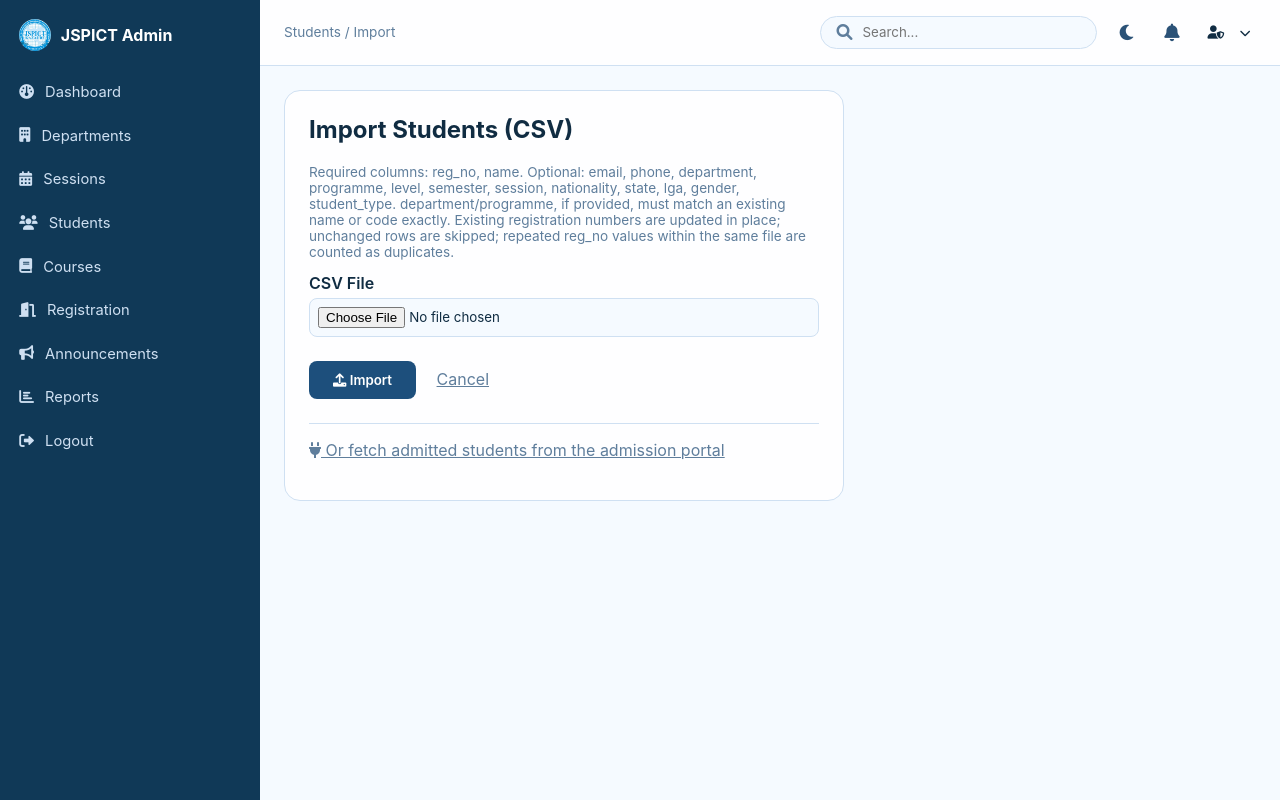
After one commit to buagumel/reg_portal, a Flask app: template templates/admin/student_import.html in a window 1280 px wide. The commit adds this page. Run offline with Flask 3, Linux system fonts and the light colour scheme; the template is opened without the code that fills it, so the values that code supplies are empty; some libraries are stand-ins or nearby versions.

Commit message:
feat: add Student CSV import and admission-portal interface stub — replaces admin_stub_students_import

```diff
--- a/app.py
+++ b/app.py
@@ -66,6 +66,8 @@ from services.admin_student import (
     list_active_programmes, list_students, get_student, get_student_profile,
     create_student, update_student, set_account_status, reset_student_password, resend_verification,
 )
+from services.student_import import import_students_csv
+from models import StudentImportJob
 
 app = Flask(__name__)
 app.config['SECRET_KEY'] = SECRET_KEY
@@ -1313,10 +1315,34 @@ def admin_session_clone(session_id):
     return redirect(url_for('admin_session_edit', session_id=new_session.id))
 
 
-@app.route('/admin/students/import')
+@app.route('/admin/students/import', methods=['GET', 'POST'])
 @permission_required('students.manage')
-def admin_stub_students_import():
-    return render_template('admin/coming_soon.html', feature_name='Upload Students')
+def admin_students_import():
+    if request.method == 'GET':
+        return render_template('admin/student_import.html')
+
+    file_storage = request.files.get('file')
+    job = import_students_csv(file_storage, current_user)
+    log_admin_action(
+        current_user, 'student_import_completed', target_type='student_import_job', target_id=job.id,
+        details=f'created={job.created_count} updated={job.updated_count} skipped={job.skipped_count} '
+                f'duplicates={job.duplicate_count} errors={job.error_count}',
+        ip_address=request.remote_addr,
+    )
+    return redirect(url_for('admin_student_import_report', job_id=job.id))
+
+
+@app.route('/admin/students/import/<int:job_id>')
+@permission_required('students.manage')
+def admin_student_import_report(job_id):
+    job = StudentImportJob.query.get_or_404(job_id)
+    return render_template('admin/student_import_report.html', job=job)
+
+
+@app.route('/admin/students/import/admission-portal')
+@permission_required('students.manage')
+def admin_student_admission_portal():
+    return render_template('admin/coming_soon.html', feature_name='Admission Portal Import')
 
 
 @app.route('/admin/students')
--- a/services/admin_permission.py
+++ b/services/admin_permission.py
@@ -7,7 +7,7 @@ from models import AdminUser
 
 QUICK_ACTIONS = [
     ('admin_sessions_new', 'sessions.manage', 'Create Session', 'fa-calendar-plus'),
-    ('admin_stub_students_import', 'students.manage', 'Upload Students', 'fa-file-import'),
+    ('admin_students_import', 'students.manage', 'Upload Students', 'fa-file-import'),
     ('admin_courses', 'courses.manage', 'Manage Courses', 'fa-book'),
     ('admin_registration_open', 'registration.manage', 'Open Registration', 'fa-door-open'),
     ('admin_stub_announcements_new', 'announcements.manage', 'Create Announcement', 'fa-bullhorn'),
--- /dev/null
+++ b/services/student_import.py
@@ -0,0 +1,103 @@
+from models import db, User, StudentImportJob, StudentImportError
+from services.admin_import import parse_csv, create_import_job, record_import_error, finalize_import_job
+from services.admin_validation import resolve_department, resolve_programme
+
+REQUIRED_HEADERS = ['reg_no', 'name']
+
+
+def import_students_csv(file_storage, admin_user):
+    import random
+    import string
+
+    filename = file_storage.filename if file_storage else 'unknown.csv'
+    job = create_import_job(StudentImportJob, admin_user, filename)
+
+    rows, parse_error = parse_csv(file_storage, REQUIRED_HEADERS)
+    if parse_error:
+        record_import_error(StudentImportError, job, 0, {}, parse_error)
+        finalize_import_job(job, 0, 0, 0, 0, 1)  # sets status='completed' — a file-level parse
+        job.status = 'failed'                     # error isn't really "completed", so override it
+        db.session.commit()
+        return job
+
+    created = updated = skipped = duplicates = errors = 0
+    seen_in_file = set()
+
+    for row_number, row in enumerate(rows, start=2):  # header is row 1
+        reg_no = (row.get('reg_no') or '').strip()
+        name = (row.get('name') or '').strip()
+        email = (row.get('email') or '').strip()
+        phone = (row.get('phone') or '').strip()
+        department_name = (row.get('department') or '').strip()
+        programme_name = (row.get('programme') or '').strip()
+        level = (row.get('level') or '').strip()
+        semester = (row.get('semester') or '').strip()
+        session_value = (row.get('session') or '').strip()
+        nationality = (row.get('nationality') or '').strip()
+        state = (row.get('state') or '').strip()
+        lga = (row.get('lga') or '').strip()
+        gender = (row.get('gender') or '').strip()
+        student_type = (row.get('student_type') or '').strip()
+
+        if not reg_no or not name:
+            record_import_error(StudentImportError, job, row_number, row, 'Missing reg_no or name.')
+            errors += 1
+            continue
+
+        if reg_no in seen_in_file:
+            record_import_error(StudentImportError, job, row_number, row, f'Duplicate reg_no "{reg_no}" within this file.')
+            duplicates += 1
+            continue
+        seen_in_file.add(reg_no)
+
+        department = resolve_department(department_name) if department_name else None
+        if department_name and not department:
+            record_import_error(StudentImportError, job, row_number, row, f'Unknown department "{department_name}".')
+            errors += 1
+            continue
+
+        programme = resolve_programme(programme_name) if programme_name else None
+        if programme_name and not programme:
+            record_import_error(StudentImportError, job, row_number, row, f'Unknown programme "{programme_name}".')
+            errors += 1
+            continue
+
+        existing = User.query.filter_by(reg_no=reg_no).first()
+        if existing:
+            new_values = {
+                'name': name,
+                'department': department.name if department else existing.department,
+                'department_id': department.id if department else existing.department_id,
+                'course': programme.name if programme else existing.course,
+                'programme_id': programme.id if programme else existing.programme_id,
+                'level': level or existing.level, 'semester': semester or existing.semester,
+                'session': session_value or existing.session, 'nationality': nationality or existing.nationality,
+                'state': state or existing.state, 'lga': lga or existing.lga,
+                'gender': gender or existing.gender, 'student_type': student_type or existing.student_type,
+            }
+            changed = any(getattr(existing, key) != value for key, value in new_values.items())
+            if changed:
+                for key, value in new_values.items():
+                    setattr(existing, key, value)
+                updated += 1
+            else:
+                skipped += 1
+            continue
+
+        temp_password = f'Temp{"".join(random.choices(string.digits, k=4))}!'
+        student = User(
+            reg_no=reg_no, name=name, email=email or None, phone=phone or None,
+            department=department.name if department else None, department_id=department.id if department else None,
+            course=programme.name if programme else None, programme_id=programme.id if programme else None,
+            level=level or None, semester=semester or None, session=session_value or None,
+            nationality=nationality or None, state=state or None, lga=lga or None,
+            gender=gender or None, student_type=student_type or None,
+            first_login=True, onboarding_completed=False, email_verified=False, account_status='active',
+        )
+        student.set_password(temp_password)
+        db.session.add(student)
+        created += 1
+
+    db.session.commit()
+    finalize_import_job(job, created, updated, skipped, duplicates, errors)
+    return job
--- /dev/null
+++ b/templates/admin/student_import.html
@@ -0,0 +1,22 @@
+{% extends "admin/base_admin.html" %}
+
+{% block breadcrumbs %}Students / Import{% endblock %}
+
+{% block content %}
+<div style="max-width:560px; background: var(--card-bg); border: 1px solid var(--border-color); border-radius: 1rem; padding: 1.5rem;">
+    <h2 style="margin-top:0;">Import Students (CSV)</h2>
+    <p style="color: var(--text-muted); font-size:0.85rem;">Required columns: <code>reg_no, name</code>. Optional: <code>email, phone, department, programme, level, semester, session, nationality, state, lga, gender, student_type</code>. <code>department</code>/<code>programme</code>, if provided, must match an existing name or code exactly. Existing registration numbers are updated in place; unchanged rows are skipped; repeated reg_no values within the same file are counted as duplicates.</p>
+    <form method="POST" enctype="multipart/form-data">
+        <input type="hidden" name="csrf_token" value="{{ csrf_token() }}">
+        <div style="margin-bottom:1.5rem;">
+            <label style="display:block; margin-bottom:0.3rem; font-weight:600;">CSV File</label>
+            <input type="file" name="file" accept=".csv" required style="width:100%; padding:0.5rem; border:1px solid var(--border-color); border-radius:0.5rem; background: var(--bg-body); color: var(--text-main); box-sizing:border-box;">
+        </div>
+        <button type="submit" style="padding:0.7rem 1.5rem; background: var(--primary); color:white; border:none; border-radius:0.5rem; font-weight:600; cursor:pointer;"><i class="fas fa-upload"></i> Import</button>
+        <a href="{{ url_for('admin_students') }}" style="margin-left:1rem; color: var(--text-muted);">Cancel</a>
+    </form>
+    <p style="margin-top:1.5rem; padding-top:1rem; border-top:1px solid var(--border-color);">
+        <a href="{{ url_for('admin_student_admission_portal') }}" style="color: var(--text-muted);"><i class="fas fa-plug"></i> Or fetch admitted students from the admission portal</a>
+    </p>
+</div>
+{% endblock %}
--- a/templates/admin/students.html
+++ b/templates/admin/students.html
@@ -32,8 +32,8 @@
         <label style="display:flex; align-items:center; gap:0.3rem; font-size:0.85rem; color: var(--text-muted);">To <input type="date" id="enrolledTo" style="padding:0.4rem; border:1px solid var(--border-color); border-radius:0.4rem; background: var(--bg-body); color: var(--text-main);"></label>
     </div>
     <div>
-        <a href="{{ url_for('admin_stub_students_import') }}" style="padding:0.6rem 1.2rem; background: var(--primary-light); color: var(--primary-dark); border-radius:0.5rem; text-decoration:none; font-weight:600; margin-right:0.6rem;"><i class="fas fa-file-import"></i> Import CSV</a>
-        <a href="{{ url_for('admin_stub_students_import') }}" style="padding:0.6rem 1.2rem; background: var(--primary); color:white; border-radius:0.5rem; text-decoration:none; font-weight:600;"><i class="fas fa-plus"></i> New Student</a>
+        <a href="{{ url_for('admin_students_import') }}" style="padding:0.6rem 1.2rem; background: var(--primary-light); color: var(--primary-dark); border-radius:0.5rem; text-decoration:none; font-weight:600; margin-right:0.6rem;"><i class="fas fa-file-import"></i> Import CSV</a>
+        <a href="{{ url_for('admin_student_new') }}" style="padding:0.6rem 1.2rem; background: var(--primary); color:white; border-radius:0.5rem; text-decoration:none; font-weight:600;"><i class="fas fa-plus"></i> New Student</a>
     </div>
 </div>
 
```
Also changed, not shown: services/admission_portal_service.py (added, +18 -0 lines), templates/admin/student_import_report.html (added, +42 -0 lines).
